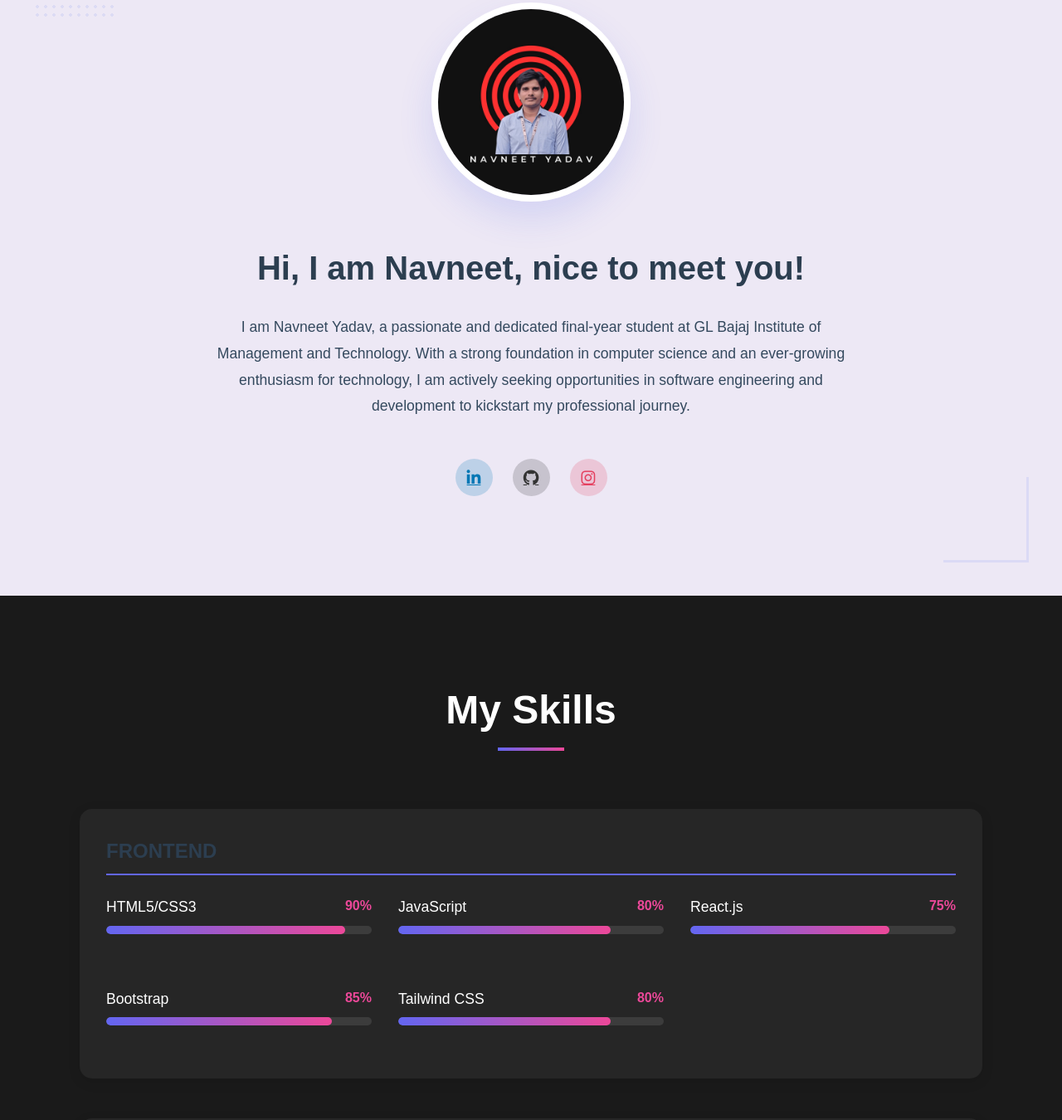
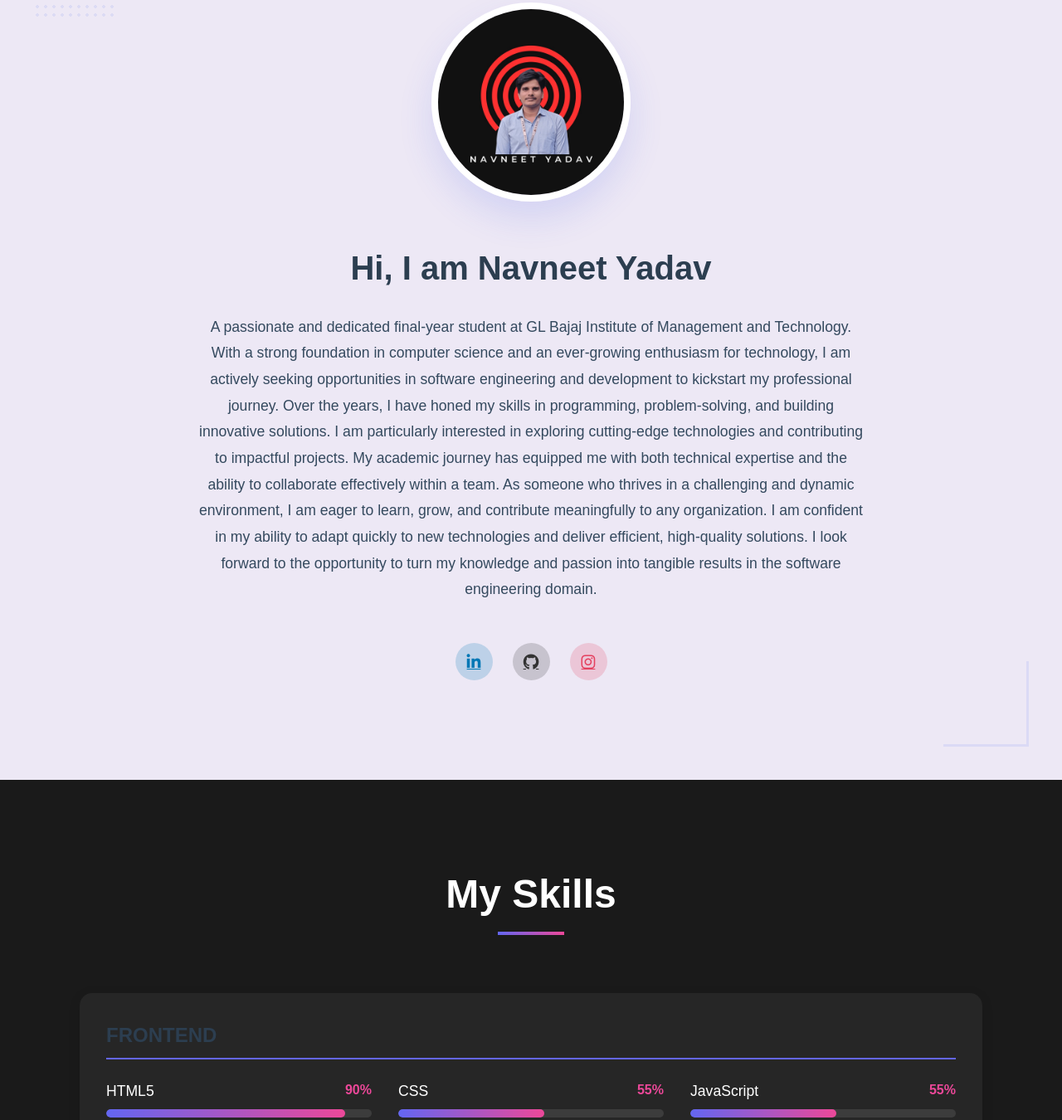
Before and after one commit to Navneet192/Navneet-Portfolio2, a plain HTML site: page index.html in a window 1280 px wide. Shown: the part 917-2267 px from the top of the page at 83% size. Drawn offline with nearby package versions, Linux system fonts and the light colour scheme.

Commit message:
changed The eroor of Project

```diff
--- a/data/about.js
+++ b/data/about.js
@@ -1,14 +1,14 @@
 const aboutData = {
-    title: "Hi, I am Navneet, nice to meet you!",
-    description: `I am Navneet Yadav, a passionate and dedicated final-year student at GL Bajaj Institute of Management and Technology.
+  title: "Hi, I am Navneet Yadav",
+  description: `A passionate and dedicated final-year student at GL Bajaj Institute of Management and Technology.
     With a strong foundation in computer science and an ever-growing enthusiasm for technology,
     I am actively seeking opportunities in software engineering and development to kickstart my professional journey.
     Over the years, I have honed my skills in programming, problem-solving, and building innovative solutions. I am particularly interested in exploring cutting-edge technologies and contributing to impactful projects. My academic journey has equipped me with both technical expertise and the ability to collaborate effectively within a team.
 As someone who thrives in a challenging and dynamic environment, I am eager to learn, grow, and contribute meaningfully to any organization. I am confident in my ability to adapt quickly to new technologies and deliver efficient, high-quality solutions. I look forward to the opportunity to turn my knowledge and passion into tangible results in the software engineering domain.`,
-    image: {
-        src: "images/profile/about.jpg",
-        alt: "Profile Photo"
-    }
+  image: {
+    src: "images/profile/about.jpg",
+    alt: "Profile Photo",
+  },
 };
 
 export default aboutData;
--- a/data/projects.js
+++ b/data/projects.js
@@ -3,34 +3,37 @@ const projectsData = [
     id: 1,
     image: "images/projects/project1.jpg",
     title: "Cafe-Website ",
-        description: "Designed and developed a responsive coffee café website using HTML, CSS, and JavaScript, ensuring seamless user experience across devices.Implemented custom CSS animations and interactive JavaScript features, such as dynamic menus and order forms, to enhance engagement and functionality.",
-        tags: ["HTML" , "CSS" , "JavaScript"],
+    description:
+      "Designed and developed a responsive coffee café website using HTML, CSS, and JavaScript, ensuring seamless user experience across devices.Implemented custom CSS animations and interactive JavaScript features, such as dynamic menus and order forms, to enhance engagement and functionality.",
+    tags: ["HTML", "CSS", "JavaScript"],
     links: {
       github: "https://github.com/navnt00/Caffe-Page",
-            demo: "https://navneets-caffe.netlify.app/"
-        }
+      demo: "https://navneets-caffe.netlify.app/",
+    },
   },
   {
     id: 2,
     image: "images/projects/project2.jpg",
     title: "Meme-Generator",
-        description: "Built a React.js web application to generate random memes using an external API.Leveraged the useEffect hook for efficient data fetching and lifecycle management.Designed responsive UI components to dynamically display memes, improving user engagement.Uploaded the project to GitHub for version control and collaboration.",
-        tags: ["react.js" , "API" , "Postman"],
+    description:
+      "Built a React.js web application to generate random memes using an external API.Leveraged the useEffect hook for efficient data fetching and lifecycle management.Designed responsive UI components to dynamically display memes, improving user engagement.Uploaded the project to GitHub for version control and collaboration.",
+    tags: ["React.js", "API", "Postman"],
     links: {
       github: "https://github.com/navnt00/meme-generator",
-            demo: "https://meme-generators-react.netlify.app/"
-        }
+      demo: "https://meme-generators-react.netlify.app/",
+    },
   },
   {
     id: 3,
     image: "images/projects/project3.jpg",
     title: "Airbnb-Clone",
-        description: "Developed an Airbnb clone using React.js, implementing core features such as property listings andresponsive design.• Designed and implemented a user-friendly signup page (planned), streamlining the onboarding processand improving user engagement.• Utilized React hooks like useState to manage side effects and optimize application performance,demonstrating strong proficiency in modern React practices.",
-        tags: ["Reacr.js"],
+    description:
+      "Developed an Airbnb clone using React.js, implementing core features such as property listings andresponsive design.• Designed and implemented a user-friendly signup page (planned), streamlining the onboarding processand improving user engagement.• Utilized React hooks like useState to manage side effects and optimize application performance,demonstrating strong proficiency in modern React practices.",
+    tags: ["React.js"],
     links: {
       github: "https://github.com/navnt00/airbnbproject",
-            demo: "https://air567bnb.netlify.app/"
-        }
+      demo: "https://air567bnb.netlify.app/",
+    },
   },
 ];
 
--- a/data/skills.js
+++ b/data/skills.js
@@ -1,62 +1,70 @@
 const skillsData = {
   frontend: [
     {
-            name: "HTML5/CSS3",
+      name: "HTML5",
       percentage: 90,
     },
     {
+      name: "CSS",
+      percentage: 55,
+    },
+    {
       name: "JavaScript",
-            percentage: 80,
+      percentage: 55,
     },
     {
       name: "React.js",
-            percentage: 75,
-        },
-        {
-            name: "Bootstrap",
-            percentage: 85,
+      percentage: 60,
     },
     {
       name: "Tailwind CSS",
-            percentage: 80,
-        }
+      percentage: 55,
+    },
   ],
-    backend: [
+  Languages: [
     {
       name: "Python",
-            percentage: 70,
+      percentage: 60,
     },
     {
       name: "C++",
-            percentage: 75,
+      percentage: 45,
+    },
+    {
+      name: "C",
+      percentage: 50,
+    },
+    {
+      name: "JavaScript",
+      percentage: 55,
     }
   ],
   frameworks: [
     {
-            name: "Express.js",
+      name: "Django",
+      percentage: 55,
+    },
+    {
+      name: "React.js",
       percentage: 60,
     },
-        {
-            name: "Django",
-            percentage: 76,
-        }
   ],
   database: [
     {
-            name: "MongoDB",
-            percentage: 70,
+      name: "MySQL",
+      percentage: 65,
     },
     {
-            name: "MySQL",
-            percentage: 65,
-        }
+      name: "SQL",
+      percentage: 53,
+    },
   ],
   devops: [
     {
       name: "Git & GitHub",
-            percentage: 85,
-        }
-    ]
+      percentage: 60,
+    },
+  ],
 };
 
 export default skillsData;
--- a/data/social.js
+++ b/data/social.js
@@ -8,7 +8,7 @@ const socialData = [
     {
         name: "GitHub",
         icon: "fab fa-github",
-        url: "https://github.com/navnt00",
+        url: "https://github.com/Navneet192",
         color: "#333"
     },
     {
--- a/index.html
+++ b/index.html
@@ -88,17 +88,11 @@
         <section id="about" class="about">
             <div class="about-container">
                 <div class="about-image">
-                    <img src="images/profile/about.jpg" alt="Profile Photo" class="circular-image">
+                    <img id="aboutImage" alt="Profile Photo" class="circular-image">
                 </div>
                 <div class="about-content">
-                    <h2>Hi, I am Navneet, nice to meet you!</h2>
-                    <p class="about-text">
-                        I am Navneet Yadav, a passionate and dedicated final-year student at GL Bajaj Institute of
-                        Management and Technology.
-                        With a strong foundation in computer science and an ever-growing enthusiasm for technology,
-                        I am actively seeking opportunities in software engineering and development to kickstart my
-                        professional journey.
-                    </p>
+                    <h2 id="aboutTitle"></h2>
+                    <p id="aboutDescription" class="about-text"></p>
                     <div class="social-links">
                     </div>
                 </div>
@@ -119,7 +113,6 @@
                 <p>Selected projects I've worked through the years</p>
             </div>
             <div class="project-slider" id="projectContainer">
-
             </div>
         </section>
 
--- a/script.js
+++ b/script.js
@@ -2,21 +2,17 @@ import projectsData from "./data/projects.js";
 import skillsData from "./data/skills.js";
 import socialData from "./data/social.js";
 
-// Dark mode toggle
 document.addEventListener("DOMContentLoaded", function () {
   const themeToggle = document.querySelector(".theme-toggle");
   const body = document.body;
 
-  // Check for saved theme preference
   if (localStorage.getItem("darkMode") === "enabled") {
     body.classList.add("dark-mode");
   }
 
-  // Toggle dark mode
   themeToggle.addEventListener("click", () => {
     body.classList.toggle("dark-mode");
 
-    // Save preference
     if (body.classList.contains("dark-mode")) {
       localStorage.setItem("darkMode", "enabled");
     } else {
@@ -25,7 +21,6 @@ document.addEventListener("DOMContentLoaded", function () {
   });
 });
 
-// Smooth scroll
 document.querySelectorAll('a[href^="#"]').forEach((anchor) => {
   anchor.addEventListener("click", function (e) {
     e.preventDefault();
@@ -35,7 +30,6 @@ document.querySelectorAll('a[href^="#"]').forEach((anchor) => {
   });
 });
 
-// Mobile menu
 const hamburger = document.querySelector(".hamburger");
 const navLinks = document.querySelector(".nav-links");
 
@@ -44,7 +38,6 @@ hamburger.addEventListener("click", () => {
   navLinks.classList.toggle("active");
 });
 
-// Close menu when clicking a link
 document.querySelectorAll(".nav-links a").forEach((link) => {
   link.addEventListener("click", () => {
     hamburger.classList.remove("active");
@@ -148,14 +141,9 @@ function renderSkills() {
 import aboutData from "./data/about.js";
 
 function renderAbout() {
-  // Update title
   document.getElementById("aboutTitle").textContent = aboutData.title;
-
-  // Update description
   document.getElementById("aboutDescription").textContent =
     aboutData.description;
-
-  // Update image
   const aboutImage = document.getElementById("aboutImage");
   aboutImage.src = aboutData.image.src;
   aboutImage.alt = aboutData.image.alt;
@@ -192,12 +180,5 @@ document.addEventListener("DOMContentLoaded", function () {
   renderSkills();
   renderProjects();
   createSocialLinks();
+  renderAbout();
 });
-
-// Add this to your existing script.js
-document.getElementById("logoHome").addEventListener("click", function () {
-  window.scrollTo({
-    top: 0,
-    behavior: "smooth",
-  });
-});
```
Also changed, not shown: 1 other file. Lines whose indentation alone changed are shown as unchanged.
